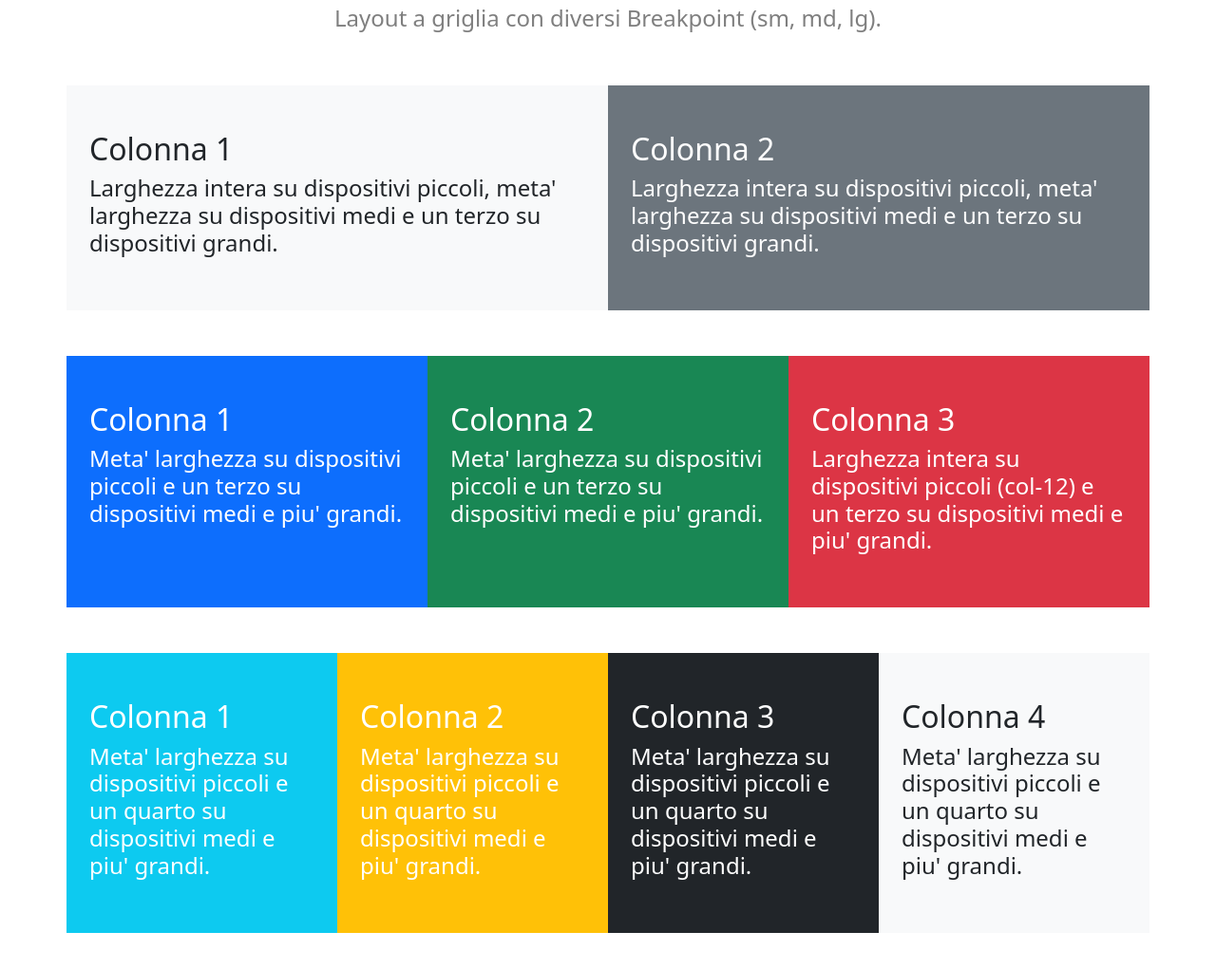
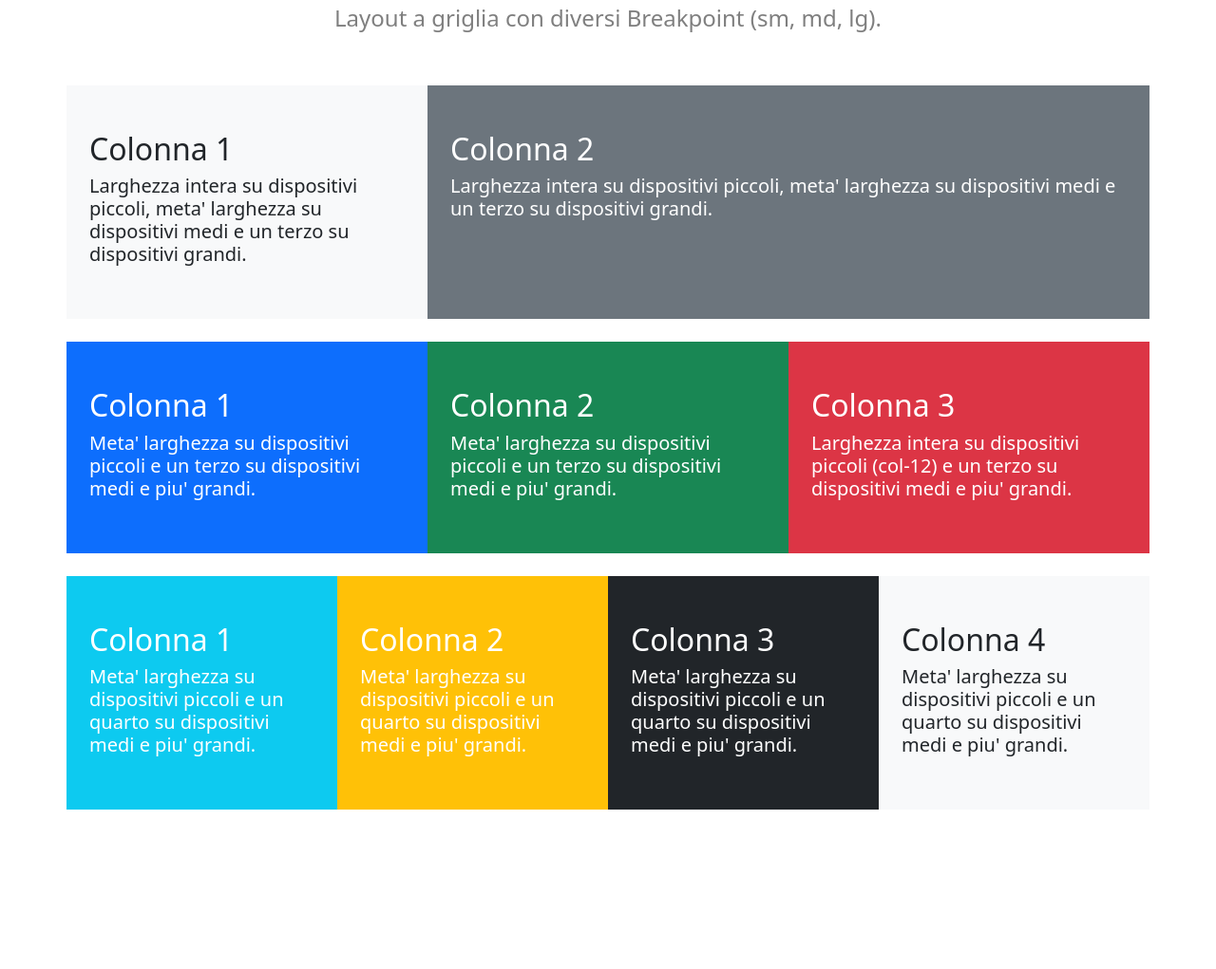
Before and after one commit to ManuelTrappolini/htmlcss-bootstrap-layout, a plain HTML site: page index.html in a window 1280 px wide. Shown: the part 99-1120 px from the top of the page at 95% size. After the commit the page ends 1000 px from the top, so only its background shows below. Drawn offline with nearby package versions, Linux system fonts and the light colour scheme.

Commit message:
update main with media query desktop (lg)

```diff
--- a/index.html
+++ b/index.html
@@ -27,47 +27,47 @@
             <div class="container">
                 <!-- Section 1 -->
                 <div class="row">
-                    <div class="col-12 col-md-6 bg-light py-5 px-4">
+                    <div class="col-12 col-md-6 col-lg-4 bg-light py-5 px-4">
                         <h2>Colonna 1</h2>
-                        <h4>Larghezza intera su dispositivi piccoli, meta' larghezza su dispositivi medi e un terzo su dispositivi grandi.</h4>
+                        <h5>Larghezza intera su dispositivi piccoli, meta' larghezza su dispositivi medi e un terzo su dispositivi grandi.</h5>
                     </div>
-                    <div class="col-12 col-md-6 text-white bg-secondary py-5 px-4">
+                    <div class="col-12 col-md-6 col-lg-8 text-white bg-secondary py-5 px-4">
                         <h2>Colonna 2</h2>
-                        <h4>Larghezza intera su dispositivi piccoli, meta' larghezza su dispositivi medi e un terzo su dispositivi grandi.</h4>
+                        <h5>Larghezza intera su dispositivi piccoli, meta' larghezza su dispositivi medi e un terzo su dispositivi grandi.</h5>
                     </div>
                 </div>
                 <!-- Section 2 -->
-                <div class="row mt-5">
+                <div class="row mt-4">
                     <div class="col-6 col-md-4 text-white bg-primary py-5 px-4">
                         <h2>Colonna 1</h2>
-                        <h4>Meta' larghezza su dispositivi piccoli e un terzo su dispositivi medi e piu' grandi.</h4>
+                        <h5>Meta' larghezza su dispositivi piccoli e un terzo su dispositivi medi e piu' grandi.</h5>
                     </div>
                     <div class="col-6 col-md-4 text-white bg-success py-5 px-4">
                         <h2>Colonna 2</h2>
-                        <h4>Meta' larghezza su dispositivi piccoli e un terzo su dispositivi medi e piu' grandi.</h4>
+                        <h5>Meta' larghezza su dispositivi piccoli e un terzo su dispositivi medi e piu' grandi.</h5>
                     </div>
                     <div class="col-12 col-md-4 text-white py-5 px-4 bg-danger">
                         <h2>Colonna 3</h2>
-                        <h4>Larghezza intera su dispositivi piccoli (col-12) e un terzo su dispositivi medi e piu' grandi.</h4>
+                        <h5>Larghezza intera su dispositivi piccoli (col-12) e un terzo su dispositivi medi e piu' grandi.</h5>
                     </div>
                 </div>
                 <!-- Section 3 -->
-                 <div class="row mt-5 mb-5">
+                 <div class="row mt-4 mb-5">
                     <div class="col-6 col-md-3 py-5 px-4 bg-info text-white">
                         <h2>Colonna 1</h2>
-                        <h4>Meta' larghezza su dispositivi piccoli e un quarto su dispositivi medi e piu' grandi.</h4>
+                        <h5>Meta' larghezza su dispositivi piccoli e un quarto su dispositivi medi e piu' grandi.</h5>
                     </div>
                     <div class="col-6 col-md-3 py-5 px-4 bg-warning text-white">
                         <h2>Colonna 2</h2>
-                        <h4>Meta' larghezza su dispositivi piccoli e un quarto su dispositivi medi e piu' grandi.</h4>
+                        <h5>Meta' larghezza su dispositivi piccoli e un quarto su dispositivi medi e piu' grandi.</h5>
                     </div>
                     <div class="col-6 col-md-3 py-5 px-4 text-white bg-dark">
                         <h2>Colonna 3</h2>
-                        <h4>Meta' larghezza su dispositivi piccoli e un quarto su dispositivi medi e piu' grandi.</h4>
+                        <h5>Meta' larghezza su dispositivi piccoli e un quarto su dispositivi medi e piu' grandi.</h5>
                     </div>
                     <div class="col-6 col-md-3 py-5 px-4 bg-light">
                         <h2>Colonna 4</h2>
-                        <h4>Meta' larghezza su dispositivi piccoli e un quarto su dispositivi medi e piu' grandi.</h4>
+                        <h5>Meta' larghezza su dispositivi piccoli e un quarto su dispositivi medi e piu' grandi.</h5>
                     </div>
                  </div>
             </div>
```
